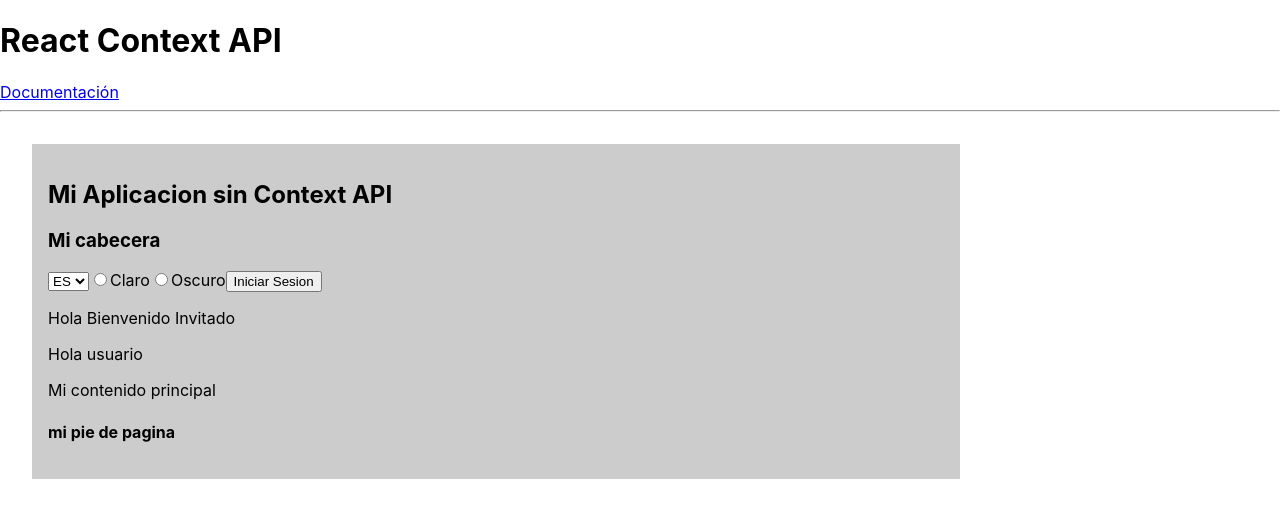
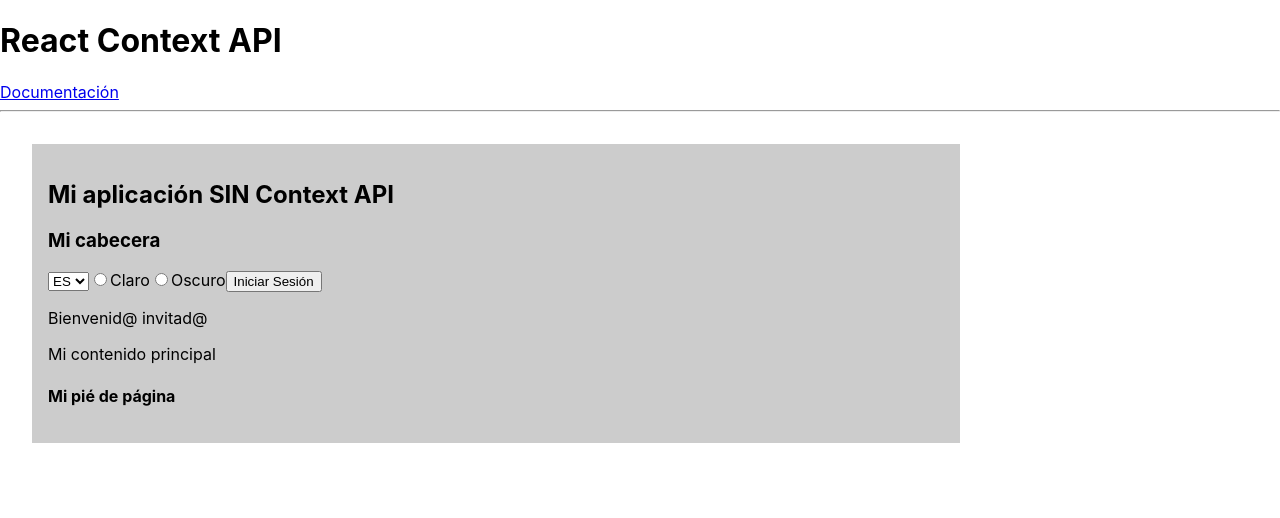
Before and after one commit to thedraxx/React-Context, a React (Create React App) app: page / in a window 1280 px wide. Shown: the top 518 px of the page. Built offline with nearby package versions, Linux system fonts and the light colour scheme.

Commit message:
added change language and close open sesion without context

```diff
--- a/src/Components/Footer.jsx
+++ b/src/Components/Footer.jsx
@@ -1,9 +1,9 @@
 import React from 'react'
 
-export const Footer = ({theme}) => {
+export const Footer = ({theme,text}) => {
   return (
     <footer className={theme}>
-    <h4>mi pie de pagina</h4>
+    <h4>{text.footerTitle}</h4>
   </footer>
   )
 }
--- a/src/Components/Header.jsx
+++ b/src/Components/Header.jsx
@@ -1,11 +1,18 @@
 import React from "react";
 
-export const Header = ({ theme, handleTheme }) => {
+export const Header = ({
+  theme,
+  handleTheme,
+  text,
+  handleLanguage,
+  auth,
+  handleAuth,
+}) => {
   return (
     <header className={theme}>
-      <h2>Mi Aplicacion sin Context API</h2>
-      <h3>Mi cabecera</h3>
-      <select name="language">
+      <h2>{text.headerTitle}</h2>
+      <h3>{text.headerSubtitle}</h3>
+      <select name="language" onChange={handleLanguage}>
         <option value="es">ES</option>
         <option value="en">EN</option>
       </select>
@@ -16,7 +23,7 @@ export const Header = ({ theme, handleTheme }) => {
         onClick={handleTheme}
         value="light"
       />
-      <label htmlFor="light">Claro</label>
+      <label htmlFor="light">{text.headerLight}</label>
       <input
         type="radio"
         name="theme"
@@ -24,8 +31,10 @@ export const Header = ({ theme, handleTheme }) => {
         onClick={handleTheme}
         value="dark"
       />
-      <label htmlFor="dark">Oscuro</label>
-      <button>Iniciar Sesion</button>
+      <label htmlFor="dark">{text.headerDark}</label>
+      <button onClick={handleAuth}>
+        {auth ? text.buttonLogout : text.buttonLogin}
+      </button>
     </header>
   );
 };
--- a/src/Components/Main.jsx
+++ b/src/Components/Main.jsx
@@ -1,11 +1,10 @@
 import React from "react";
 
-export const Main = ({theme}) => {
+export const Main = ({ theme, text, auth }) => {
   return (
     <main className={theme}>
-      <p>Hola Bienvenido Invitado</p>
-      <p>Hola usuario</p>
-      <p>Mi contenido principal</p>
+      {auth ? <p>{text.mainHello}</p> : <p>{text.mainWelcome}</p>}
+      <p>{text.mainContent}</p>
     </main>
   );
 };
--- a/src/Components/MyPage.jsx
+++ b/src/Components/MyPage.jsx
@@ -5,9 +5,42 @@ import { Header } from "./Header";
 import { Main } from "./Main";
 
 const initialTheme = "light";
+const initialLanguage = "es";
+
+const translations = {
+  es: {
+    headerTitle: "Mi aplicación SIN Context API",
+    headerSubtitle: "Mi cabecera",
+    headerLight: "Claro",
+    headerDark: "Oscuro",
+    buttonLogin: "Iniciar Sesión",
+    buttonLogout: "Cerrar Sesión",
+    mainWelcome: "Bienvenid@ invitad@",
+    mainHello: "Hola Usuari@",
+    mainContent: "Mi contenido principal",
+    footerTitle: "Mi pié de página",
+  },
+  en: {
+    headerTitle: "My application without Context API",
+    headerSubtitle: "My header",
+    headerLight: "Light",
+    headerDark: "Dark",
+    buttonLogin: "Login",
+    buttonLogout: "Logout",
+    mainWelcome: "Welcome Guest",
+    mainHello: "Hello User",
+    mainContent: "My main content",
+    footerTitle: "My footer",
+  },
+};
+
+const initialAuth = null;
 
 export const MyPage = () => {
   const [theme, setTheme] = useState(initialTheme);
+  const [language, setLanguage] = useState(initialLanguage);
+  const [text, setText] = useState(translations[language]);
+  const [auth, setAuth] = useState(initialAuth);
 
   const handleTheme = (e) => {
     if (e.target.value === "light") {
@@ -17,11 +50,38 @@ export const MyPage = () => {
     }
   };
 
+  const handleLanguage = (e) => {
+    if (e.target.value === "es") {
+      setLanguage("es");
+      setText(translations.es);
+    }
+    if (e.target.value === "en") {
+      setLanguage("en");
+      setText(translations.en);
+    }
+  };
+
+  const handleAuth = (e) => {
+    if (auth) {
+      setAuth(null);
+    }
+    else{
+      setAuth(true);
+    }
+  };
+
   return (
     <div className="my-page">
-      <Header theme={theme} handleTheme={handleTheme} />
-      <Main theme={theme} />
-      <Footer theme={theme} />
+      <Header
+        theme={theme}
+        handleTheme={handleTheme}
+        text={text}
+        handleLanguage={handleLanguage}
+        auth={auth}
+        handleAuth = {handleAuth}
+      />
+      <Main theme={theme} text={text}  auth={auth}/>
+      <Footer theme={theme} text={text} />
     </div>
   );
 };
```
